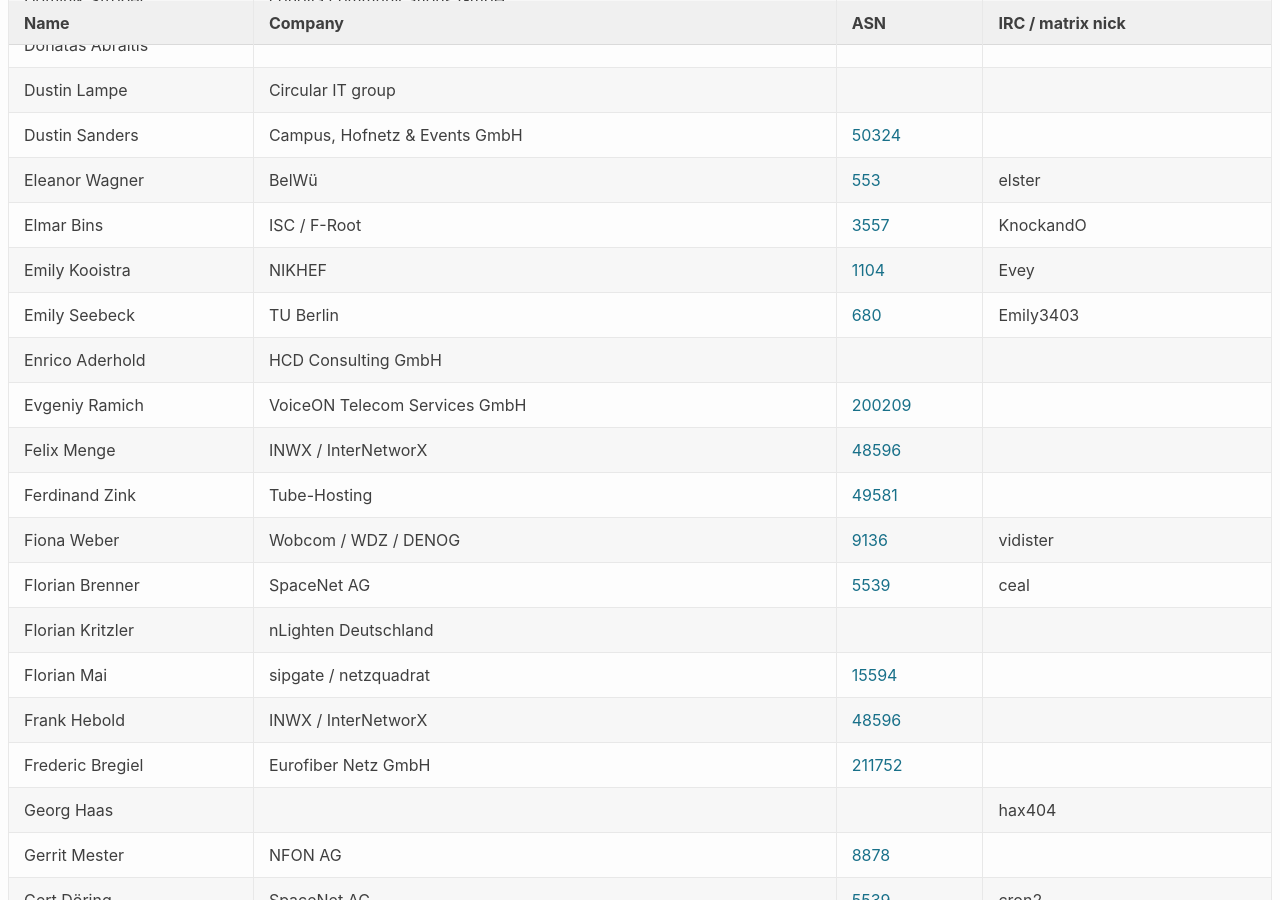
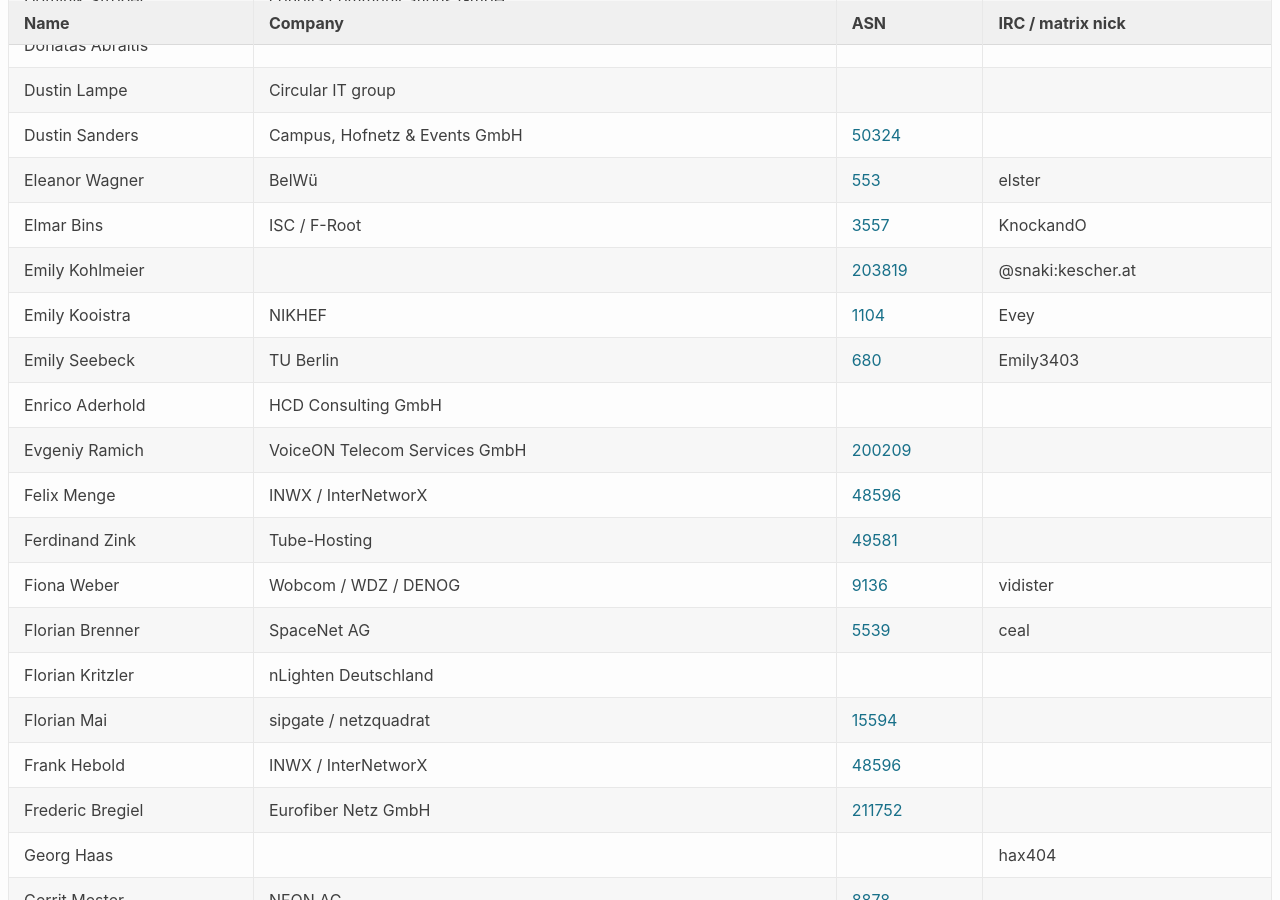
Before and after one commit to denog/pretix-attendeelist, a Jekyll site: the page built from denog16/index.markdown, in a window 1280 px wide and 900 px high, scrolled down 3508 px. Built offline with Jekyll 4.4.1, drawn with Linux system fonts in a browser that asks for light colours.

Commit message:
Latest data: Tue Oct  8 11:47:45 UTC 2024

```diff
--- a/_data/attendees_denog16_onsite.json
+++ b/_data/attendees_denog16_onsite.json
@@ -474,6 +474,12 @@
     "asn": "3557"
   },
   {
+    "name": "Emily Kohlmeier",
+    "company": null,
+    "irc": "@snaki:kescher.at",
+    "asn": "203819"
+  },
+  {
     "name": "Emily Kooistra",
     "company": "NIKHEF",
     "irc": "Evey",
```
